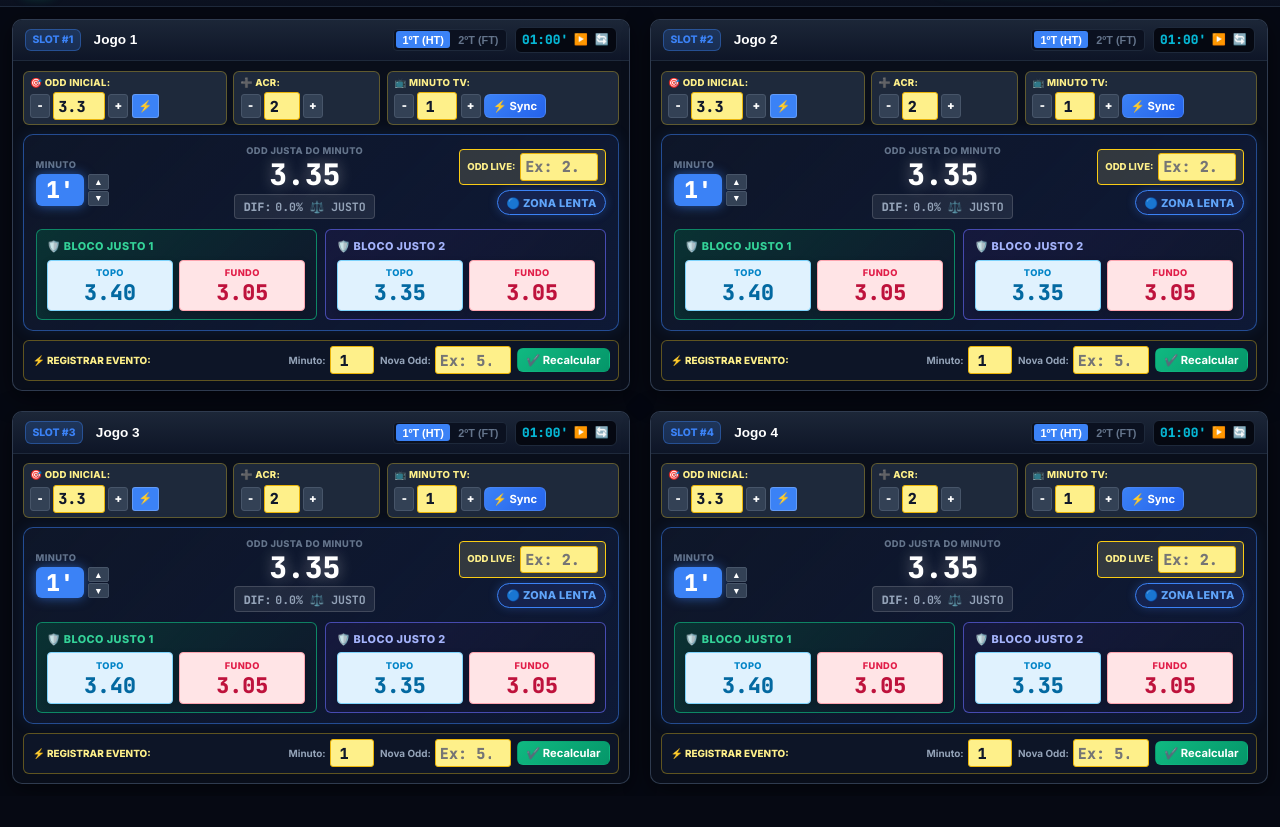
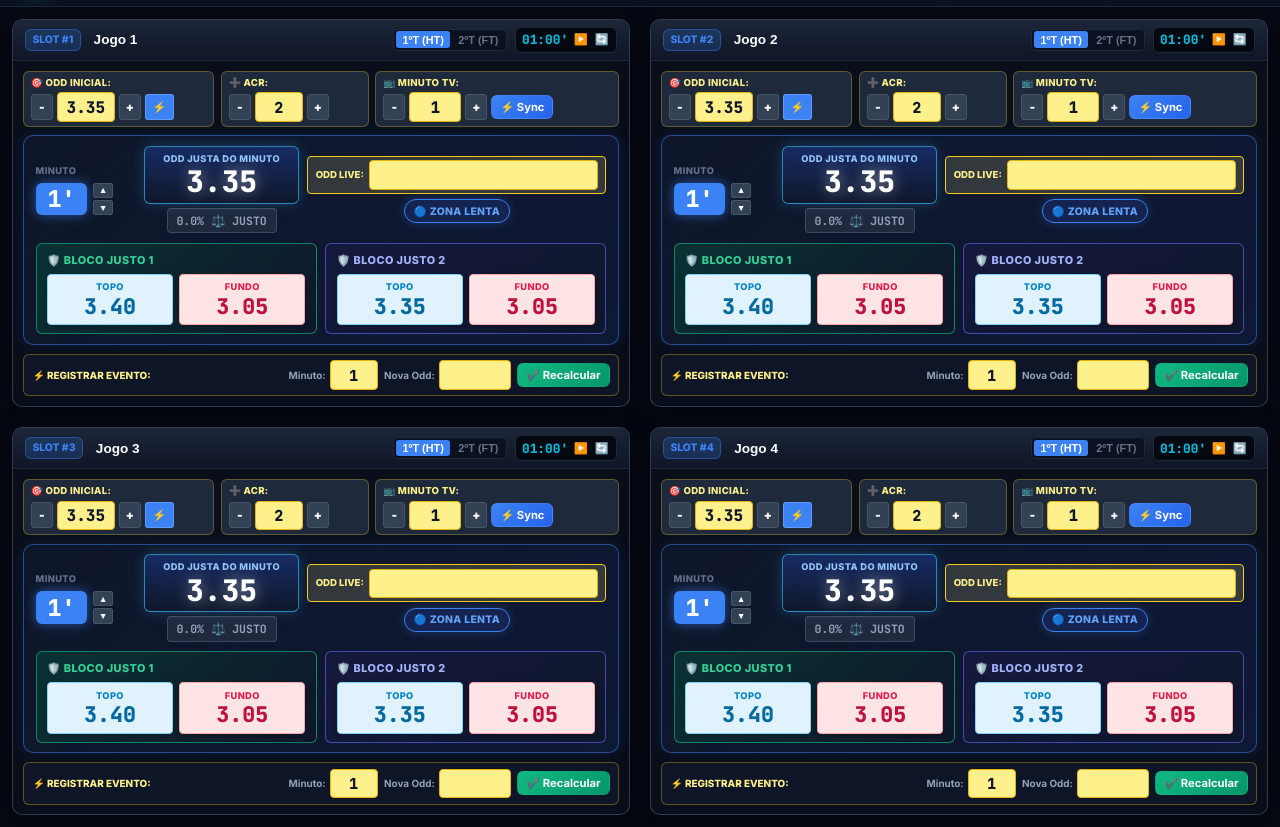
Before and after one commit to oba-group-projects/Projeto_Back_Under, a website with bundled scripts: page index.html in a window 1280 px wide. Shown: the part 48-875 px from the top of the page. Before the commit the page ends 844 px from the top, so only its background shows below. Built offline with nearby package versions, Linux system fonts and the light colour scheme.

Commit message:
feat: HUD V5 com card destacado para Odd Justa, espaco amplo em minutos/odds, remocao de Ex:, remocao de spinners nativos e Dif concisa

```diff
--- a/css/components.css
+++ b/css/components.css
@@ -1,11 +1,23 @@
 /**
- * Estilos Modernos de Alta Visibilidade - HUD Cockpit V4 Projeto Back Under
- * - Células Amarelas Claras Estilo Planilha
- * - Topo (Azul Pastel) e Fundo (Rosa Pastel) Exatamente como no Excel da Imagem
- * - Destaque Hero para Minuto e Odd Justa
- * - Diferença % Centralizada Abaixo da Odd Justa
- * - Zonas com Cores Vivas e Destacadas
+ * Estilos Modernos de Alta Visibilidade - HUD Cockpit V5 Projeto Back Under
+ * - Fundo Destacado para Odd Justa
+ * - Espaço Ampliado para Minuto TV e Inputs
+ * - Sem Setas Nativas do Navegador nos Inputs Numéricos
+ * - Diferença % Concisa em Linha Única
+ * - Células Topo e Fundo Pastel Fiéis ao Excel
  */
+
+/* ========================================================
+   REMOÇÃO DE SPINNER NATIVO DO NAVEGADOR
+   ======================================================== */
+input[type=number]::-webkit-inner-spin-button,
+input[type=number]::-webkit-outer-spin-button {
+  -webkit-appearance: none;
+  margin: 0;
+}
+input[type=number] {
+  -moz-appearance: textfield;
+}
 
 /* ========================================================
    HEADER PRINCIPAL
@@ -300,7 +312,7 @@
   background: #1e293b;
   border: 1px solid rgba(250, 204, 21, 0.3);
   border-radius: var(--radius-sm);
-  padding: 0.25rem 0.4rem;
+  padding: 0.25rem 0.45rem;
   display: flex;
   flex-direction: column;
   gap: 0.15rem;
@@ -318,7 +330,7 @@
 .hud-cell-input-row {
   display: flex;
   align-items: center;
-  gap: 0.2rem;
+  gap: 0.25rem;
 }
 
 /* Campo Amarelo Claro Destacado */
@@ -329,17 +341,21 @@
   font-size: 0.95rem !important;
   font-weight: 900 !important;
   border: 1.5px solid #eab308 !important;
-  border-radius: 3px !important;
-  padding: 0.15rem 0.25rem !important;
+  border-radius: 4px !important;
+  padding: 0.2rem 0.3rem !important;
   text-align: center !important;
   outline: none !important;
-  width: 52px;
+  min-width: 48px;
 }
 
 .hud-yellow-field:focus {
   border-color: #ca8a04 !important;
   box-shadow: 0 0 8px rgba(234, 179, 8, 0.5) !important;
 }
+
+.hud-initial-odd-input { width: 58px; font-size: 1rem !important; }
+.hud-added-min-input { width: 44px; }
+.hud-tv-min-input { width: 52px; font-size: 1rem !important; }
 
 /* Mini Stepper Botões (+ e -) */
 .hud-mini-stepper-btn {
@@ -348,10 +364,10 @@
   border-radius: 3px;
   color: #ffffff;
   font-family: var(--font-mono);
-  font-size: 0.75rem;
+  font-size: 0.8rem;
   font-weight: 800;
-  width: 20px;
-  height: 24px;
+  width: 22px;
+  height: 26px;
   display: inline-flex;
   align-items: center;
   justify-content: center;
@@ -376,8 +392,8 @@
   color: #ffffff;
   font-size: 0.7rem;
   font-weight: 700;
-  height: 24px;
-  padding: 0 0.35rem;
+  height: 26px;
+  padding: 0 0.4rem;
   cursor: pointer;
 }
 
@@ -420,7 +436,7 @@
   font-family: var(--font-mono);
   font-size: 1.45rem;
   font-weight: 900;
-  padding: 0.25rem 0.65rem;
+  padding: 0.3rem 0.75rem;
   border-radius: 6px;
   box-shadow: 0 0 12px rgba(59, 130, 246, 0.6);
   line-height: 1;
@@ -440,13 +456,26 @@
   background: var(--color-blue);
 }
 
-/* Coluna 2 Central: Odd Justa + Diferença % Centralizada Abaixo */
-.hud-odd-justa-central-col {
+/* Coluna 2 Central: Card Destacado com Odd Justa + Diferença % Concisa */
+.hud-odd-justa-card-container {
   display: flex;
   flex-direction: column;
   align-items: center;
   justify-content: center;
-  text-align: center;
+  gap: 0.25rem;
+}
+
+.hud-odd-justa-highlight-card {
+  background: linear-gradient(180deg, rgba(30, 58, 138, 0.6) 0%, rgba(15, 23, 42, 0.85) 100%);
+  border: 1.5px solid rgba(56, 189, 248, 0.65);
+  border-radius: 6px;
+  padding: 0.3rem 0.85rem;
+  box-shadow: 0 0 14px rgba(56, 189, 248, 0.25);
+  display: flex;
+  flex-direction: column;
+  align-items: center;
+  justify-content: center;
+  width: 100%;
 }
 
 .hud-metric-label {
@@ -462,11 +491,12 @@
   font-size: 1.85rem;
   font-weight: 900;
   color: #ffffff;
-  text-shadow: 0 0 15px rgba(255, 255, 255, 0.4);
+  text-shadow: 0 0 15px rgba(255, 255, 255, 0.5);
   line-height: 1;
-  margin: 0.1rem 0 0.25rem 0;
+  margin: 0.1rem 0 0.05rem 0;
 }
 
+/* Diferença % Concisa (Single Line) */
 .hud-diff-badge {
   padding: 0.2rem 0.55rem;
   border-radius: 4px;
@@ -476,7 +506,7 @@
   display: inline-flex;
   align-items: center;
   justify-content: center;
-  gap: 0.25rem;
+  white-space: nowrap;
 }
 .hud-diff-badge.diff-good {
   background: rgba(16, 185, 129, 0.25);
@@ -494,11 +524,12 @@
   color: var(--text-secondary);
 }
 
-/* Coluna 3: Odd Live + Zona */
+/* Coluna 3: Odd Live + Zona Centralizada */
 .hud-live-zone-col {
   display: flex;
   flex-direction: column;
-  align-items: flex-end;
+  align-items: center;
+  justify-content: center;
   gap: 0.35rem;
 }
 
@@ -519,35 +550,37 @@
   white-space: nowrap;
 }
 
-/* Badges de Zona Destacados com Cores Vivas */
+/* Badges de Zona Destacados com Cores Vivas e Centralizados */
 .zone-badge {
-  font-size: 0.68rem;
+  font-size: 0.65rem;
   font-weight: 900;
   padding: 0.2rem 0.55rem;
   border-radius: var(--radius-full);
   text-transform: uppercase;
   display: inline-flex;
   align-items: center;
+  justify-content: center;
   gap: 0.25rem;
   letter-spacing: 0.03em;
+  white-space: nowrap;
 }
 
 .zone-rapida {
-  background: rgba(5, 46, 22, 0.85);
+  background: rgba(5, 46, 22, 0.9);
   color: #4ade80;
   border: 1.5px solid #22c55e;
   box-shadow: 0 0 10px rgba(34, 197, 94, 0.3);
 }
 
 .zone-media {
-  background: rgba(69, 26, 3, 0.85);
+  background: rgba(69, 26, 3, 0.9);
   color: #fbbf24;
   border: 1.5px solid #f59e0b;
   box-shadow: 0 0 10px rgba(245, 158, 11, 0.3);
 }
 
 .zone-lenta {
-  background: rgba(23, 37, 84, 0.85);
+  background: rgba(23, 37, 84, 0.9);
   color: #60a5fa;
   border: 1.5px solid #3b82f6;
   box-shadow: 0 0 10px rgba(59, 130, 246, 0.3);
--- a/js/components/GameSlot.js
+++ b/js/components/GameSlot.js
@@ -1,10 +1,11 @@
 /**
- * Componente do Slot de Jogo Individual - Cockpit de Alta Visibilidade (HUD V4)
- * - Destaque Hero para Minuto Atual e Odd Justa (tamanho gigante)
- * - Diferença % centralizada diretamente abaixo da Odd Justa
- * - Zona de velocidade destacada com cores vivas (Rápida 🟢, Média 🟡, Lenta 🔵)
- * - Blocos 1 e 2 com células Topo (Azul Pastel) e Fundo (Rosa Pastel) da imagem do usuário
- * - Painel de Evento simplificado (Minuto + Nova Odd + Botão Recalcular)
+ * Componente do Slot de Jogo Individual - Cockpit de Alta Visibilidade (HUD V5)
+ * - Espaço maior para Minuto TV e inputs
+ * - Odd Justa com card de fundo destacado
+ * - Remoção de 'Ex:' de todos os placeholders
+ * - Diferença % concisa (sem quebras de linha)
+ * - Zona centralizada abaixo do campo de Odd Live
+ * - Remoção dos botões de spinner do navegador
  */
 import { calculateMinuteCurve, getMinuteMetrics } from '../core/minuteDecayEngine.js';
 import { moveOddTicks } from '../core/oddsCalculator.js';
@@ -215,7 +216,7 @@
       zoneBadge.innerHTML = `<span>${zIcon} ZONA ${cm.zona.toUpperCase()}</span>`;
     }
 
-    // Diferença % Centralizada abaixo da Odd Justa
+    // Diferença % Concisa e Centralizada Abaixo da Odd Justa
     if (valueDiffBadge) {
       const live = parseFloat(this.state.liveOddCurrentMinute);
       if (live && live > 1.0) {
@@ -226,12 +227,11 @@
 
         valueDiffBadge.className = `hud-diff-badge ${isGood ? 'diff-good' : (isBad ? 'diff-bad' : 'diff-fair')}`;
         valueDiffBadge.innerHTML = `
-          <span>DIF:</span>
-          <strong>${sign}${diff.toFixed(1)}% ${isGood ? '📈 VALOR UNDER' : (isBad ? '📉 CARO' : '⚖️ JUSTO')}</strong>
+          <strong>${sign}${diff.toFixed(1)}% ${isGood ? '📈 VALOR' : (isBad ? '📉 SEM VALOR' : '⚖️ JUSTO')}</strong>
         `;
       } else {
         valueDiffBadge.className = `hud-diff-badge diff-fair`;
-        valueDiffBadge.innerHTML = `<span>DIF:</span><strong>0.0% ⚖️ JUSTO</strong>`;
+        valueDiffBadge.innerHTML = `<strong>0.0% ⚖️ JUSTO</strong>`;
       }
     }
   }
@@ -443,7 +443,7 @@
 
       <div class="hud-card-body">
 
-        <!-- Linha 1: Configuração Obrigatória (Campos Amarelos com Botões + e -) -->
+        <!-- Linha 1: Configuração Obrigatória (Campos Amarelos com Botões + e - e Mais Espaço) -->
         <div class="hud-config-bar">
 
           <!-- Odd Inicial -->
@@ -458,21 +458,21 @@
           </div>
 
           <!-- Acréscimos -->
-          <div class="hud-input-cell-yellow" style="flex: 0.7;">
+          <div class="hud-input-cell-yellow" style="flex: 0.75;">
             <span class="hud-cell-label">➕ ACR:</span>
             <div class="hud-cell-input-row">
               <button class="hud-mini-stepper-btn hud-added-minus-btn" title="Diminuir Acréscimo">-</button>
-              <input type="number" class="hud-yellow-field hud-added-min-input" value="${this.state.addedMinutes}" style="width: 36px;">
+              <input type="number" class="hud-yellow-field hud-added-min-input" value="${this.state.addedMinutes}">
               <button class="hud-mini-stepper-btn hud-added-plus-btn" title="Aumentar Acréscimo">+</button>
             </div>
           </div>
 
-          <!-- Minuto TV e Sincronização -->
-          <div class="hud-input-cell-yellow" style="flex: 1.15;">
+          <!-- Minuto TV e Sincronização (Espaçoso) -->
+          <div class="hud-input-cell-yellow hud-tv-cell" style="flex: 1.3;">
             <span class="hud-cell-label">📺 MINUTO TV:</span>
             <div class="hud-cell-input-row">
               <button class="hud-mini-stepper-btn hud-tv-minus-btn" title="Minuto Anterior">-</button>
-              <input type="number" class="hud-yellow-field hud-tv-min-input" value="${this.state.tvMinuteInput}" style="width: 40px;">
+              <input type="number" class="hud-yellow-field hud-tv-min-input" value="${this.state.tvMinuteInput}">
               <button class="hud-mini-stepper-btn hud-tv-plus-btn" title="Próximo Minuto">+</button>
               <button class="btn btn-primary btn-sm hud-sync-btn" title="Sincronizar Minuto e Iniciar Cronômetro">⚡ Sync</button>
             </div>
@@ -483,42 +483,43 @@
         <!-- Linha 2: O PAINEL PRINCIPAL DO MINUTO ATUAL (HERO DESTAQUE) -->
         <div class="hud-main-minute-banner">
 
-          <!-- Cabeçalho do Painel: Minuto Gigante, Coluna Central Odd Justa + Diferença %, e Odd Live + Zona -->
+          <!-- Cabeçalho do Painel: Minuto Gigante, Coluna Central Odd Justa com Fundo Destacado, e Odd Live + Zona -->
           <div class="hud-hero-metrics-grid">
 
             <!-- Coluna 1: Minuto Atual Gigante -->
             <div class="hud-minute-hero-col">
               <span class="hud-metric-label">MINUTO</span>
-              <div style="display: flex; align-items: center; gap: 0.25rem;">
+              <div style="display: flex; align-items: center; gap: 0.35rem; margin-top: 0.15rem;">
                 <span class="hud-minute-hero-badge">${this.state.currentMinute}'</span>
-                <div style="display: flex; flex-direction: column; gap: 1px;">
+                <div style="display: flex; flex-direction: column; gap: 2px;">
                   <button class="hud-step-mini-btn hud-min-plus" title="+1 minuto">▲</button>
                   <button class="hud-step-mini-btn hud-min-minus" title="-1 minuto">▼</button>
                 </div>
               </div>
             </div>
 
-            <!-- Coluna 2 Central: Odd Justa Gigante + DIFERENÇA % Centralizada Abaixo -->
-            <div class="hud-odd-justa-central-col">
-              <span class="hud-metric-label">ODD JUSTA DO MINUTO</span>
-              <span class="hud-odd-justa-hero">0.00</span>
+            <!-- Coluna 2 Central: Card Destacado com Odd Justa + Diferença % Concisa Abaixo -->
+            <div class="hud-odd-justa-card-container">
+              <div class="hud-odd-justa-highlight-card">
+                <span class="hud-metric-label" style="color: #93c5fd;">ODD JUSTA DO MINUTO</span>
+                <span class="hud-odd-justa-hero">0.00</span>
+              </div>
 
-              <!-- DIFERENÇA % CENTRALIZADA LOGO ABAIXO DA ODD JUSTA -->
+              <!-- DIFERENÇA % CONCISA E CENTRALIZADA ABAIXO DA ODD JUSTA -->
               <div class="hud-diff-badge diff-fair">
-                <span>DIF:</span>
                 <strong>0.0% ⚖️ JUSTO</strong>
               </div>
             </div>
 
-            <!-- Coluna 3: Odd Live (Amarelo Claro) + Zona Destacada -->
+            <!-- Coluna 3: Odd Live (Sem 'Ex:') + Zona Centralizada Abaixo -->
             <div class="hud-live-zone-col">
               <!-- Campo Odd Live -->
               <div class="hud-live-cell-yellow">
                 <span class="hud-live-cell-label">ODD LIVE:</span>
-                <input type="number" step="0.01" class="hud-yellow-field hud-live-odd-input" placeholder="Ex: 2.26" value="${this.state.liveOddCurrentMinute}" style="width: 78px; font-size: 1.15rem; font-weight: 900;">
+                <input type="number" step="0.01" class="hud-yellow-field hud-live-odd-input" value="${this.state.liveOddCurrentMinute}">
               </div>
 
-              <!-- Zona Destacada com Cores Vivas -->
+              <!-- Zona Centralizada Abaixo -->
               <div class="zone-badge hud-zone-badge zone-media">
                 <span>🟡 ZONA MÉDIA</span>
               </div>
@@ -573,19 +574,19 @@
 
         </div>
 
-        <!-- Linha 3: REGISTRO DE EVENTO / RETORNO DE JOGO (SIMPLIFICADO) -->
+        <!-- Linha 3: REGISTRO DE EVENTO / RETORNO DE JOGO (SIMPLIFICADO, SEM 'Ex:') -->
         <div class="hud-event-recalc-bar">
           <span class="event-recalc-title">⚡ REGISTRAR EVENTO:</span>
 
           <div class="event-recalc-inputs">
             <div class="event-input-wrapper">
               <span class="event-mini-label">Minuto:</span>
-              <input type="number" class="hud-yellow-field event-min-input" value="${this.state.currentMinute}" style="width: 44px; font-size: 0.9rem;">
+              <input type="number" class="hud-yellow-field event-min-input" value="${this.state.currentMinute}" style="width: 48px;">
             </div>
 
             <div class="event-input-wrapper">
               <span class="event-mini-label">Nova Odd:</span>
-              <input type="number" step="0.01" class="hud-yellow-field event-odd-input" placeholder="Ex: 5.60" style="width: 76px; font-size: 0.95rem;">
+              <input type="number" step="0.01" class="hud-yellow-field event-odd-input" style="width: 72px;">
             </div>
 
             <button class="btn btn-success btn-sm event-apply-btn" title="Aplicar e Recalcular Curva">✔️ Recalcular</button>
```
